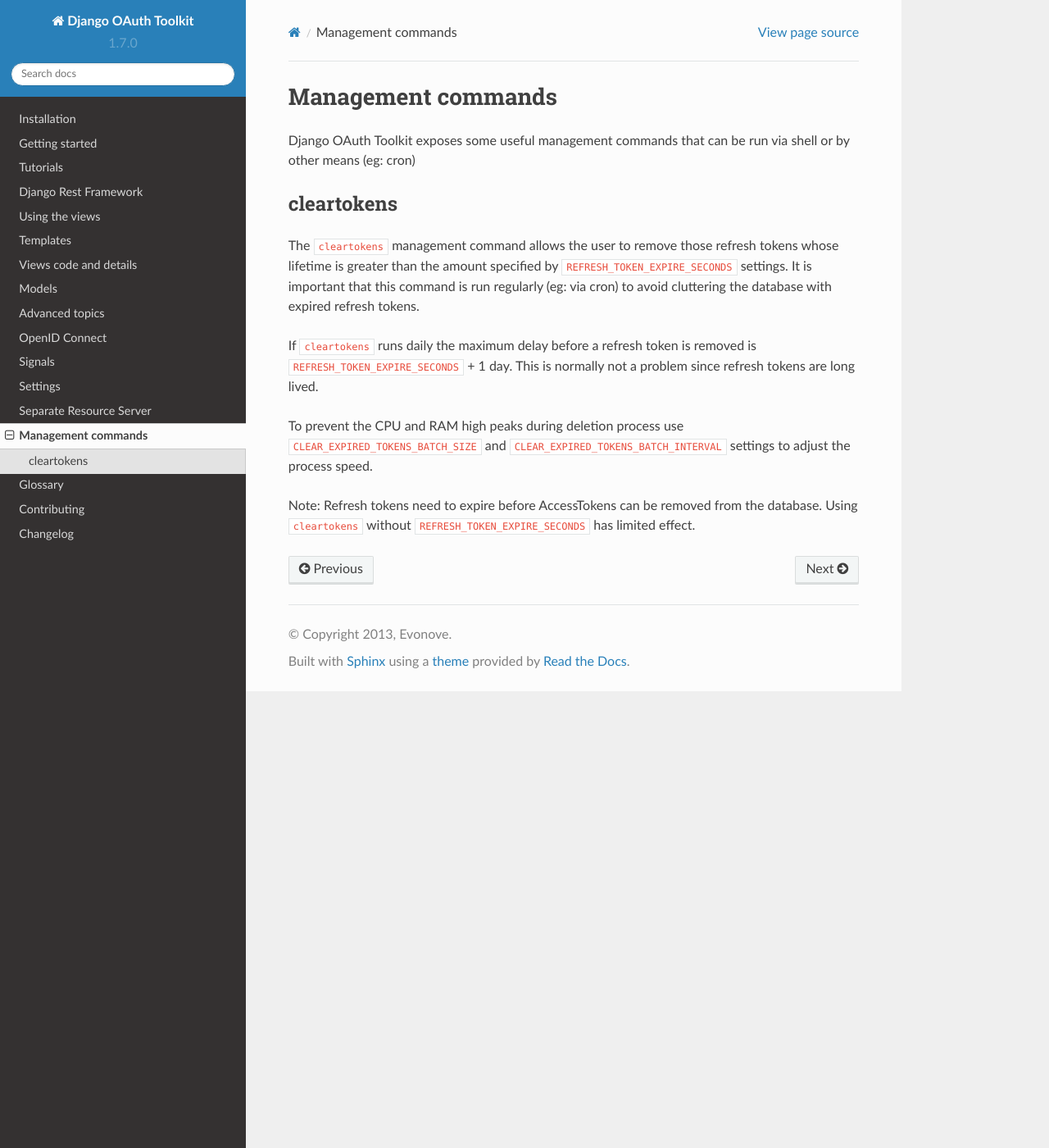
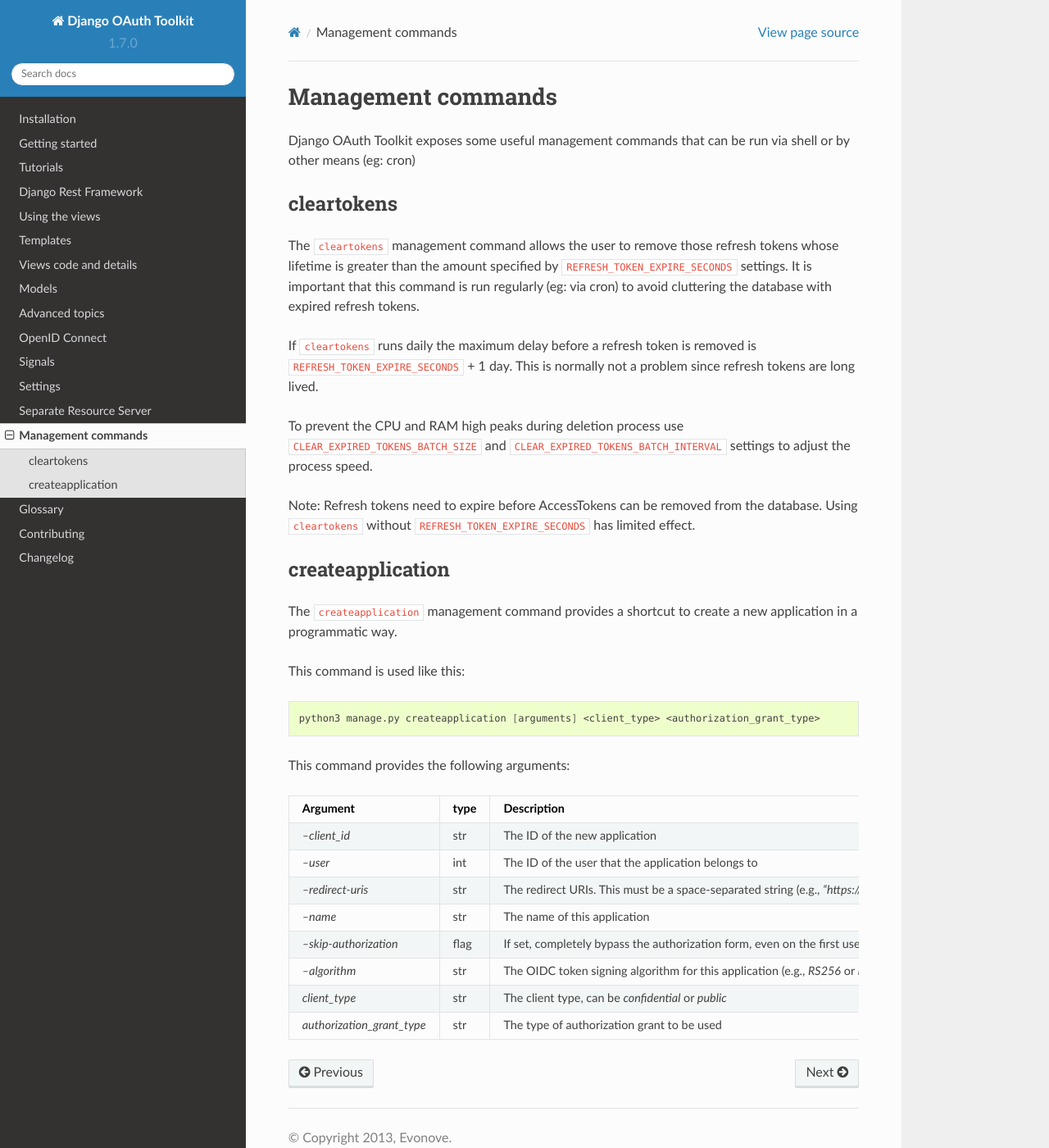
Before and after one commit to jazzband/django-oauth-toolkit, a Sphinx documentation site: the page built from docs/management_commands.rst, in a window 1280 px wide and 1400 px high. Shown: the whole window at 82% size. Built offline with Sphinx 7.4.7 and the Read the Docs theme 2.0.0, drawn with Linux system fonts in a browser that asks for light colours; the version number is read from the project's files by our own code.

Commit message:
Add documentation for 'createapplication' command to 'management_commands.rst'

```diff
--- a/docs/management_commands.rst
+++ b/docs/management_commands.rst
@@ -4,6 +4,8 @@
 Django OAuth Toolkit exposes some useful management commands that can be run via shell or by other means (eg: cron)
 
 .. _cleartokens:
+.. _createapplication:
+
 
 cleartokens
 ~~~~~~~~~~~
@@ -21,3 +23,39 @@
 
 Note: Refresh tokens need to expire before AccessTokens can be removed from the
 database. Using ``cleartokens`` without ``REFRESH_TOKEN_EXPIRE_SECONDS`` has limited effect.
+
+
+
+createapplication
+~~~~~~~~~~~~~~~~~
+
+The ``createapplication`` management command provides a shortcut to create a new application in a programmatic way.
+
+This command is used like this:
+
+.. code-block:: sh
+
+    python3 manage.py createapplication [arguments] <client_type> <authorization_grant_type>
+
+
+This command provides the following arguments:
+
++----------------------------+------+-------------------------------------------------------------------------------------------------+
+|          Argument          | type |                                           Description                                           |
++============================+======+=================================================================================================+
+| `--client_id`              | str  | The ID of the new application                                                                   |
++----------------------------+------+-------------------------------------------------------------------------------------------------+
+| `--user`                   | int  | The ID of the user that the application belongs to                                              |
++----------------------------+------+-------------------------------------------------------------------------------------------------+
+| `--redirect-uris`          | str  | The redirect URIs. This must be a space-separated string (e.g., `"https://uri1/ https://uri2"`) |
++----------------------------+------+-------------------------------------------------------------------------------------------------+
+| `--name`                   | str  | The name of this application                                                                    |
++----------------------------+------+-------------------------------------------------------------------------------------------------+
+| `--skip-authorization`     | flag | If set, completely bypass the authorization form, even on the first use of the application      |
++----------------------------+------+-------------------------------------------------------------------------------------------------+
+| `--algorithm`              | str  | The OIDC token signing algorithm for this application (e.g., `RS256` or `HS256`)                |
++----------------------------+------+-------------------------------------------------------------------------------------------------+
+| `client_type`              | str  | The client type, can be `confidential` or `public`                                              |
++----------------------------+------+-------------------------------------------------------------------------------------------------+
+| `authorization_grant_type` | str  | The type of authorization grant to be used                                                      |
++----------------------------+------+-------------------------------------------------------------------------------------------------+
```
